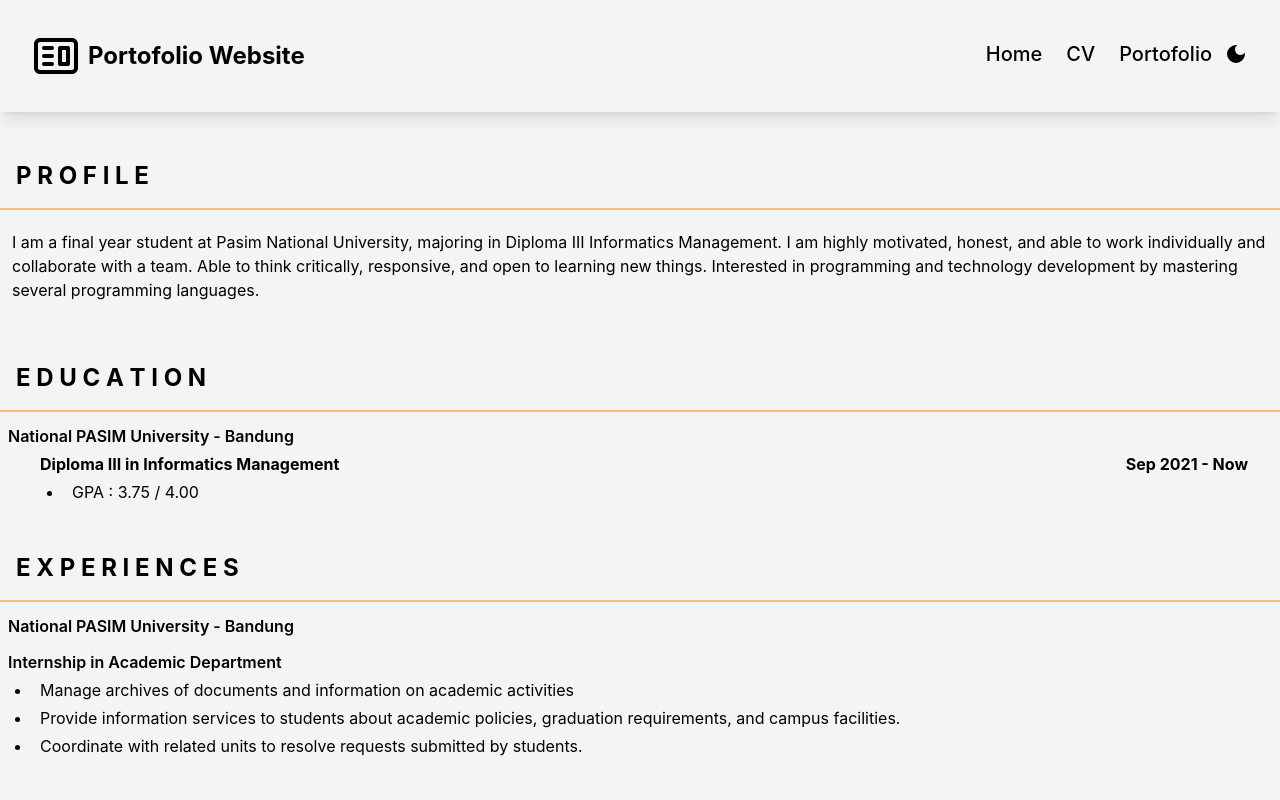
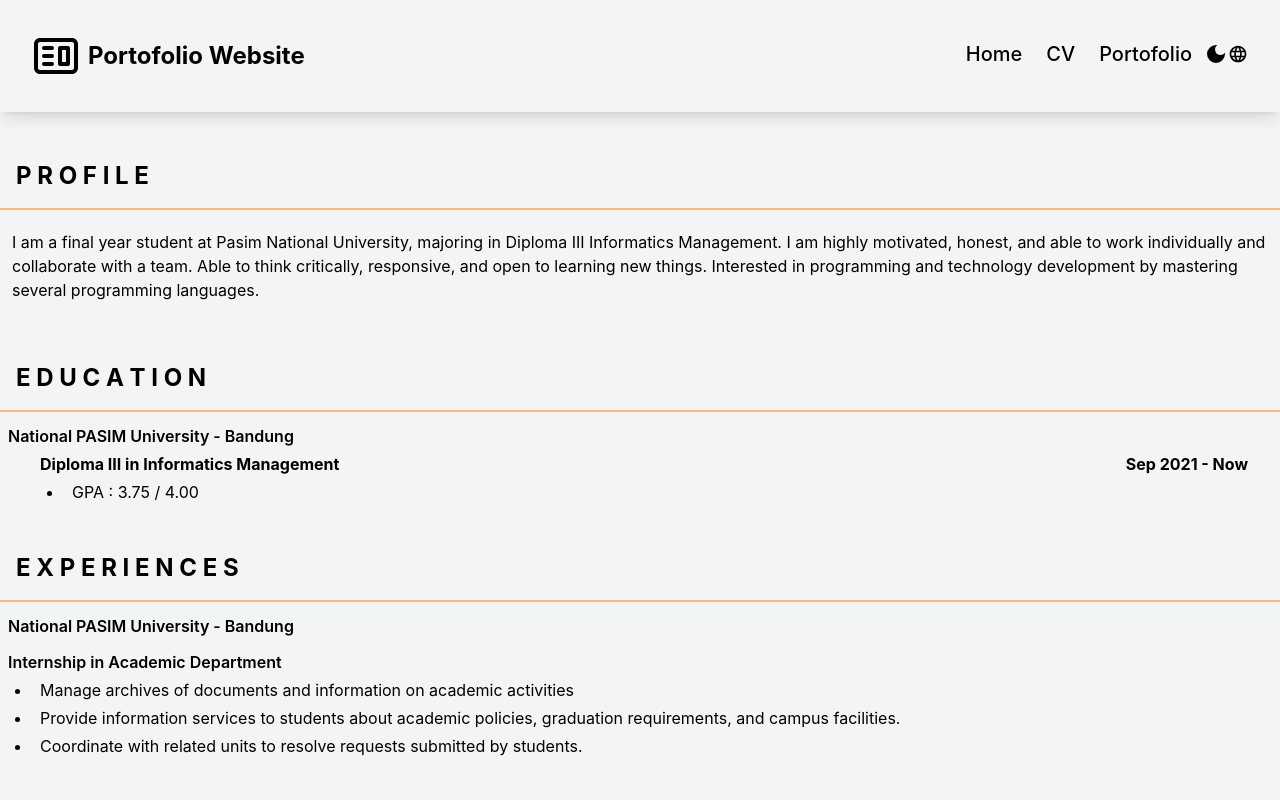
Before and after one commit to kriserohalia/tugas6-react-web-portofolio, a React (Vite) app: page /cv in a window 1280 px wide. Shown: the top 800 px of the page. Built offline with nearby package versions, Linux system fonts and the light colour scheme.

Commit message:
translate

```diff
--- a/src/App.jsx
+++ b/src/App.jsx
@@ -1,3 +1,4 @@
+/* eslint-disable react-refresh/only-export-components */
 /* eslint-disable no-undef */
 import Header from "./components/Header";
 import Footer from "./components/Footer";
@@ -10,12 +11,43 @@ export const ThemeContext = createContext({
   setTheme:() => {},
 });
 
+export const LanguageContext = createContext(
+  {
+    language:null,
+    setLanguage:()=>{},
+  }
+);
 
+export const strings =
+{
+  id: {
+    home:"Beranda",
+    cv:"CV",
+    portofolio:"Portofolio",
+    halosemua:"Halo Semuanya",
+    juniorProgrammer:"Programmer Junior",
+    desc:"Penggemar pengembangan perangkat lunak yang memiliki kurva belajar yang tinggi, mencari praktik terbaik, selalu mengikuti perkembangan teknologi yang sedang berkembang, dan sangat ingin mempelajari sesuatu yang baru.",
+    contact:"Kontak Saya",
+    me:"Saya Krise Rohalia"
+  },
+  en :{
+    home:"Home",
+    cv:"CV",
+    portofolio:"Portofolio",
+    halosemua:"Hello Everyone",
+    juniorProgrammer:"Junior Programmer",
+    desc:"oftware development enthusiast that has a high learning curve, seeks the best practices, stays up-to-date on emerging technologies, and is eager to learn something new.",
+    contact:"Contact Me",
+    me:"I am Krise Rohalia",
+  }
+}
 
 export default function App(){
   const [theme , setTheme] = useState("light")
+  const [language, setLanguage] = useState("en");
 
   return (
+    <LanguageContext.Provider value={{language, setLanguage}}>
     <ThemeContext.Provider value={{theme, setTheme}}>
     <div className={`${theme === "dark" ? "bg-slate-800 text-white" : "bg-gray-100 text-black"}`}>
     <Header/>
@@ -23,5 +55,6 @@ export default function App(){
     <Footer/>
     </div>
     </ThemeContext.Provider>
+    </LanguageContext.Provider>
   );
 }
--- a/src/components/Header.jsx
+++ b/src/components/Header.jsx
@@ -2,11 +2,13 @@
 import {Link} from "react-router-dom"
 import {CgWebsite} from "react-icons/cg"
 import { useContext } from "react";
-import { ThemeContext } from "../App";
-import { MdDarkMode, MdOutlineLightMode } from "react-icons/md"
+import { LanguageContext, ThemeContext, strings } from "../App";
+import { MdDarkMode, MdOutlineLightMode, MdOutlineLanguage } from "react-icons/md"
+import { NavLink } from "react-router-dom";
 
 export default function Header(){
     const {theme, setTheme} = useContext(ThemeContext)
+    const {language, setLanguage} = useContext(LanguageContext)
 
     return(
         <header className="flex justify-between sticky top-0 left-0 right-0 p-8 shadow-lg shadow-white-500/50   ">
@@ -17,11 +19,11 @@ export default function Header(){
                  </div>
             </Link>
             <div className={`${theme === "dark" ? "text-white" : "text-black"}`}>
-        <nav className="flex sm:justify-center  text-xl font-bold">
+        <NavLink className="flex sm:justify-center  text-xl font-bold">
             {[
-                ['Home', '/'],
-                ['CV', '/cv'],
-                ['Portofolio', '/portofolio'],
+                [strings[language].home, '/'],
+                [strings[language].cv, '/cv'],
+                [strings[language].portofolio, '/portofolio'],
             ].map(([title, url]) => (
                 <a href={url} className="rounded-lg px-3 py-2  font-medium hover:bg-slate-100 hover:text-slate-900">{title}</a>
             ))}
@@ -30,7 +32,10 @@ export default function Header(){
                 theme === 'light' ?  <MdDarkMode size={24}/> : <MdOutlineLightMode size={24} />
                 }
                 </button>
-            </nav>
+                <button onClick={()=> setLanguage(language === "en" ? "id": "en")}>
+                <MdOutlineLanguage/>
+                </button>
+            </NavLink>
             </div>
             </header>
 
--- a/src/main.jsx
+++ b/src/main.jsx
@@ -1,11 +1,11 @@
 import React from 'react'
 import ReactDOM from 'react-dom/client'
 import App from './App.jsx'
-import './index.css'
 import Cv from './pages/Cv.jsx'
 import Portofolio from './pages/Portofolio.jsx'
 import Home from './pages/Home.jsx'
 import { createBrowserRouter,RouterProvider } from 'react-router-dom'
+import "./index.css"
 
 const router = createBrowserRouter([
   {
--- a/src/pages/Home.jsx
+++ b/src/pages/Home.jsx
@@ -1,21 +1,22 @@
 import { useContext } from "react";
 import Cv from "./Cv";
 import Portofolio from "./Portofolio";
-import { ThemeContext } from "../App";
+import { LanguageContext, ThemeContext, strings } from "../App";
 
 export default function Home(){
     const { theme } = useContext(ThemeContext)
+    const {language} = useContext(LanguageContext)
 
     return(
         <div className={`${theme === "dark" ? "text-white" : "text-black"}`}>
-    <section id="home" >
+        <section id="home" >
         <div className="container">
             <div className="flex flex-wrap">
                 <div className="w-full self-center px-4 lg:w-1/2">
-                    <h1 className="tex-base font-semibold md:text-xl">Hello Everyone👋,<span className="block font-bold  text-4xl mt-1 lg:text-5xl"> I am Krise Rohalia</span></h1>
-                    <h2 className="block font-bold text-3xl"> Junior Programmer</h2>
-                    <p className="font-medium mb-10 leading-relaxed">Software development enthusiast that has a high learning curve, seeks the best practices, stays up-to-date on emerging technologies, and is eager to learn something new.</p>
-                    <a href="https://www.instagram.com/kriserhl/" className="text-base font-semibold text-white bg-primary py-3 px-8 rounded-40 hover:shadow-lg hover:opacity-80 transition duration-300 ease-in-out">Contact Me</a>
+                    <h1 className="tex-base font-semibold md:text-xl">{strings[language].halosemua}👋,<span className="block font-bold  text-4xl mt-1 lg:text-5xl"> {strings[language].me}</span></h1>
+                    <h2 className="block font-bold text-3xl">{strings[language].juniorProgrammer}</h2>
+                    <p className="font-medium mb-10 leading-relaxed">{strings[language].desc}</p>
+                    <a href="https://www.instagram.com/kriserhl/" className="text-base font-semibold text-white bg-primary py-3 px-8 rounded-40 hover:shadow-lg hover:opacity-80 transition duration-300 ease-in-out">{strings[language].contact}</a>
                 </div>
 
                     <div className="w-full self-end px-4 lg:w-1/2">
```
